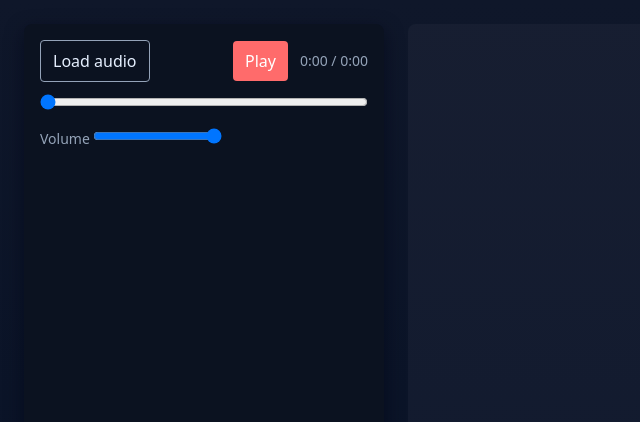
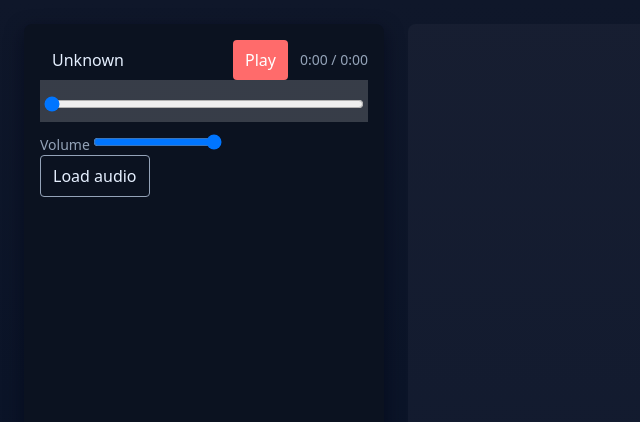
Before and after one commit to clouds-game/klok, a Vue app in the folder app/: page / in a window 1280 px wide. Shown: the top 422 px of the page, without its empty margins (0-640 px from the left). Built offline with nearby package versions, Linux system fonts and the light colour scheme.

Commit message:
improve css

```diff
--- a/app/src/App.vue
+++ b/app/src/App.vue
@@ -117,8 +117,12 @@ function onEnded() {
 <template>
   <main class="flex gap-6 p-6 min-h-screen bg-gradient-to-b from-bg1 to-bg2 text-text box-border">
     <section class="w-[360px] bg-panel p-4 rounded-lg shadow-[0_6px_18px_rgba(2,6,23,0.6)]">
-      <Controller :isPlaying="isPlaying" :currentTime="currentTime" :duration="duration" :volume="volume"
-        @toggle-play="togglePlay" @seek-to="seekTo" @set-volume="setVolume" @load-file="loadFile" />
+      <Controller :isPlaying="isPlaying" :currentTime="currentTime" :duration="duration" :volume="volume" :title="metadata?.title ?? 'Unknown'"
+        @toggle-play="togglePlay" @seek-to="seekTo" @set-volume="setVolume" />
+      <label class="border border-muted px-3 py-2 rounded cursor-pointer inline-flex items-center">
+        Load audio
+        <input class="hidden" type="file" accept="audio/*" @change="loadFile" />
+      </label>
 
       <audio
         ref="audioRef"
--- a/app/src/components/Controller.vue
+++ b/app/src/components/Controller.vue
@@ -1,32 +1,47 @@
 <script setup lang="ts">
-import { defineEmits, defineProps } from 'vue'
+import { computed, defineEmits, defineProps } from 'vue'
 import { formatTime } from '../utils/time'
 
-const props = defineProps<{ isPlaying: boolean; currentTime: number; duration: number; volume: number }>()
+const props = defineProps<{ title: string, isPlaying: boolean; currentTime: number; duration: number; volume: number }>()
 defineEmits<{
   (e: 'toggle-play'): void
   (e: 'seek-to', v: number): void
   (e: 'set-volume', v: number): void
-  (e: 'load-file', ev: Event): void
 }>()
+
+// compute filled percent for the range input so we can paint the left side white
+const percent = computed(() => {
+  const d = props.duration || 0
+  if (d <= 0) return 0
+  return Math.min(100, Math.max(0, (props.currentTime / d) * 100))
+})
+
+const rangeStyle = computed(() => {
+  // left (filled) - white, right (unfilled) - faint translucent white to keep visibility on dark backgrounds
+  const p = `${percent.value}%`
+  return {
+    background: `linear-gradient(90deg, white 0%, white ${p}, rgba(255,255,255,0.18) ${p}, rgba(255,255,255,0.18) 100%)`
+  }
+})
 
 </script>
 <template>
   <div>
     <div class="flex items-center justify-between gap-3">
-      <label class="border border-muted px-3 py-2 rounded cursor-pointer inline-flex items-center">
-        Load audio
-        <input class="hidden" type="file" accept="audio/*" @change="$emit('load-file', $event)" />
-      </label>
+      <div p="x-3 y-2">
+        {{ props.title }}
+      </div>
       <div class="flex items-center gap-3">
-        <button class="bg-primary text-white px-3 py-2 rounded" @click="$emit('toggle-play')">{{ props.isPlaying ? 'Pause' : 'Play' }}</button>
-        <div class="text-muted text-sm">{{ formatTime(props.currentTime) }} / {{ formatTime(props.duration) }}</div>
+        <button class="rounded" bg="primary" text="white" p="x-3 y-2" @click="$emit('toggle-play')">{{ props.isPlaying ? 'Pause' : 'Play' }}</button>
+        <div text="muted sm">{{ formatTime(props.currentTime) }} / {{ formatTime(props.duration) }}</div>
       </div>
     </div>
 
-    <input class="w-full mt-3" type="range" min="0" :max="props.duration" step="0.01" :value="props.currentTime" @input="$emit('seek-to', Number(( $event.target as HTMLInputElement).value))" />
+    <div class="p1" :style="rangeStyle">
+      <input class="w-full mt-3" bg="transparent" type="range" min="0" :max="props.duration" step="0.01" :value="props.currentTime" @input="$emit('seek-to', Number(( $event.target as HTMLInputElement).value))" />
+    </div>
 
-    <div class="mt-3 text-muted text-sm">
+    <div class="mt-3" text="muted sm">
       <label>Volume <input type="range" min="0" max="1" step="0.01" :value="props.volume" @input="$emit('set-volume', Number(( $event.target as HTMLInputElement).value))" /></label>
     </div>
   </div>
--- a/app/src/components/Lyrics.vue
+++ b/app/src/components/Lyrics.vue
@@ -17,7 +17,7 @@ watch(() => props.activeIndex, async (idx) => {
 <template>
   <div class="h-[80vh] overflow-auto" ref="container">
     <ul class="p-0 m-0 list-none">
-      <li v-for="(line, i) in props.lyrics" :key="i" class="lyric-line py-2 px-3 rounded flex gap-3 items-center" :class="[i === props.activeIndex ? 'bg-gradient-to-r from-[rgba(255,107,107,0.12)] to-[rgba(255,107,107,0.04)] text-white font-semibold' : 'text-muted', { active: i === props.activeIndex }]">
+      <li v-for="(line, i) in props.lyrics" :key="i" class="lyric-line py-2 px-3 rounded flex gap-3 items-center" :class="{ 'bg-gradient-to-r from-[rgba(255,107,107,0.12)] to-[rgba(255,107,107,0.04)] font-semibold': i === props.activeIndex }" :text="i === props.activeIndex ? 'white' : 'muted'">
         <span class="w-16 text-[12px]">{{ formatTime(line.time) }}</span>
         <span class="flex-1">{{ line.text }}</span>
       </li>
--- a/app/src/components/Playlist.vue
+++ b/app/src/components/Playlist.vue
@@ -7,8 +7,8 @@ const props = defineProps<{ items: { title: string; artist?: string; url?: strin
   <div>
     <ul class="p-0 m-0 list-none">
       <li v-for="(it, i) in props.items" :key="i" class="py-2 px-3 rounded hover:bg-[rgba(255,255,255,0.02)] cursor-pointer">
-        <div class="text-sm font-medium">{{ it.title }}</div>
-        <div class="text-muted text-xs">{{ it.artist }}</div>
+        <div class="font-medium" text="sm">{{ it.title }}</div>
+        <div text="muted xs">{{ it.artist }}</div>
       </li>
     </ul>
   </div>
--- a/app/uno.config.ts
+++ b/app/uno.config.ts
@@ -2,6 +2,9 @@ import { defineConfig, presetWind4, presetAttributify, presetIcons } from 'unocs
 
 export default defineConfig({
   presets: [presetWind4(), presetAttributify(), presetIcons()],
+  content: {
+    pipeline: { include: ['src/**/*.{vue,js,ts,jsx,tsx}'] }
+  },
   theme: {
     colors: {
       primary: '#ff6b6b',
```
